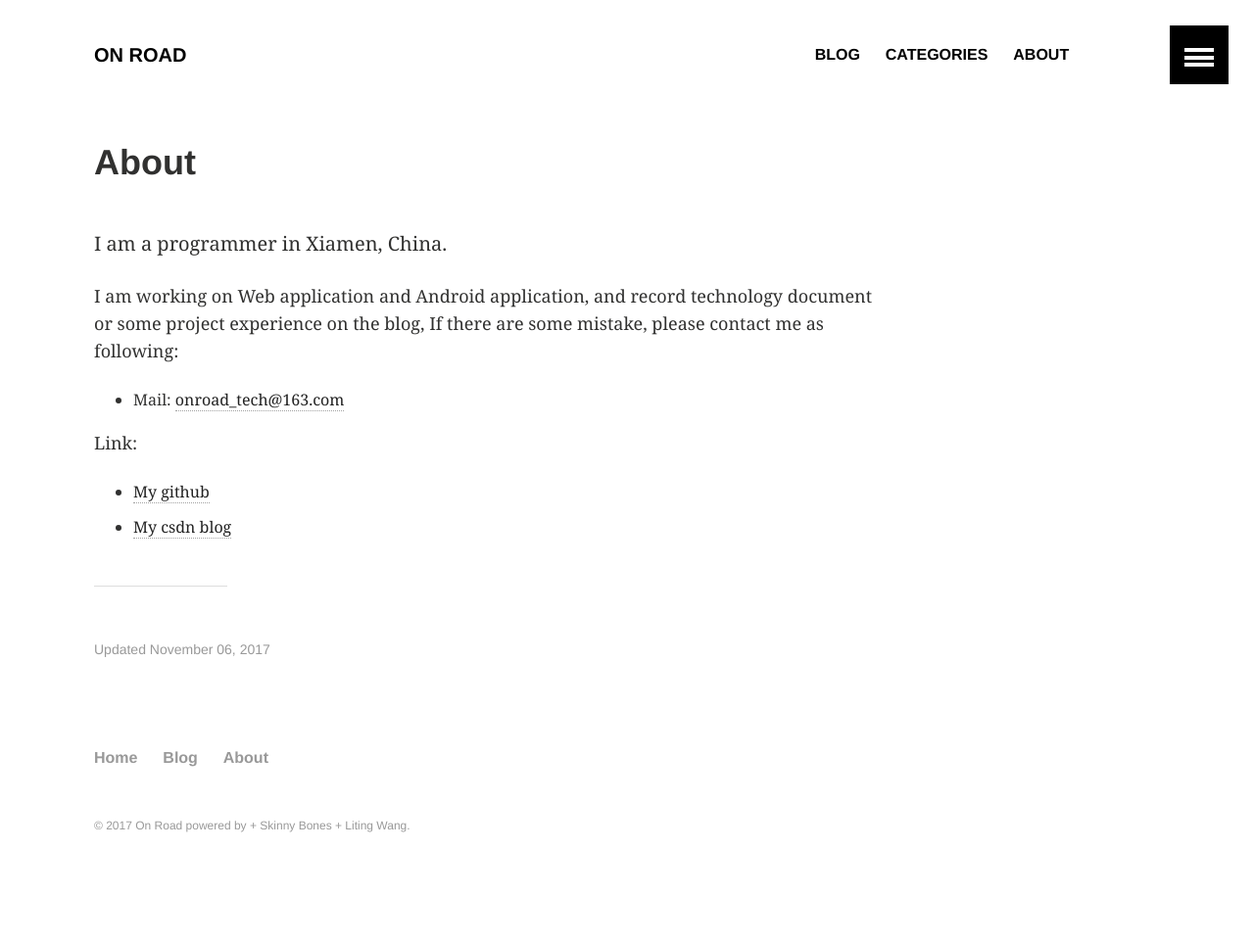
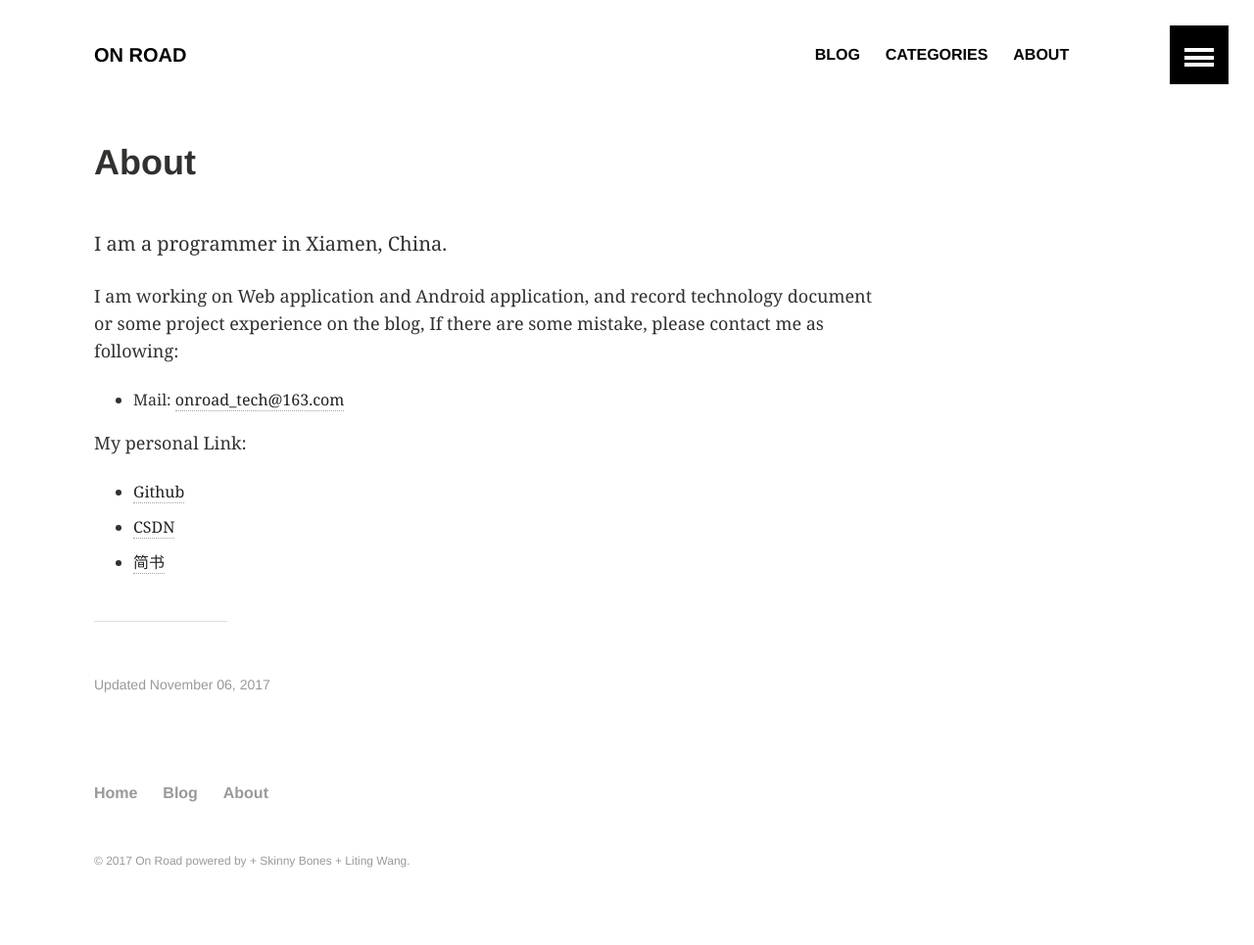
Before and after one commit to onroadtech/onroadtech.github.io, a Jekyll site: the page built from about/index.md, in a window 1280 px wide. Shown: the whole page at 98% size. Built offline with Jekyll 4.4.1, drawn with Linux system fonts in a browser that asks for light colours; comment, search, counter and statistics services are not loaded; before the commit the page ends 929 px from its top, so only the background shows below that.

Commit message:
Add Jianshu entry.

```diff
--- a/_layouts/home.html
+++ b/_layouts/home.html
@@ -38,7 +38,7 @@
       <div class="wrap page-lead-content">
         <h1>On Road</h1>
         <h2>Tech is on the road and endless.</h2>
-        <a href="http://blog.csdn.net/ltwang_tech" class="btn-inverse">CSDN Blog</a> &nbsp; or &nbsp; <a href="https://github.com/onroadtech" class="btn-inverse">View on GitHub</a>
+        <a href="http://blog.csdn.net/ltwang_tech" class="btn-inverse">CSDN Blog</a>  &nbsp; or &nbsp; <a href="http://www.jianshu.com/u/bff702394bcf" class="btn-inverse">简书</a> &nbsp; or &nbsp; <a href="https://github.com/onroadtech" class="btn-inverse">View on GitHub</a>
       </div><!-- /.page-lead-content -->
     </div><!-- /.page-lead -->
     {% endif %}
--- a/about/index.md
+++ b/about/index.md
@@ -20,7 +20,8 @@ I am working on Web application and Android application, and record technology d
 
 
 
-Link:
+My personal Link:
 
-- [My github](https://github.com/onroadtech)
-- [My csdn blog](http://blog.csdn.net/ltwang_tech)
+- [Github](https://github.com/onroadtech)
+- [CSDN](http://blog.csdn.net/ltwang_tech)
+- [简书](http://www.jianshu.com/u/bff702394bcf)
```
